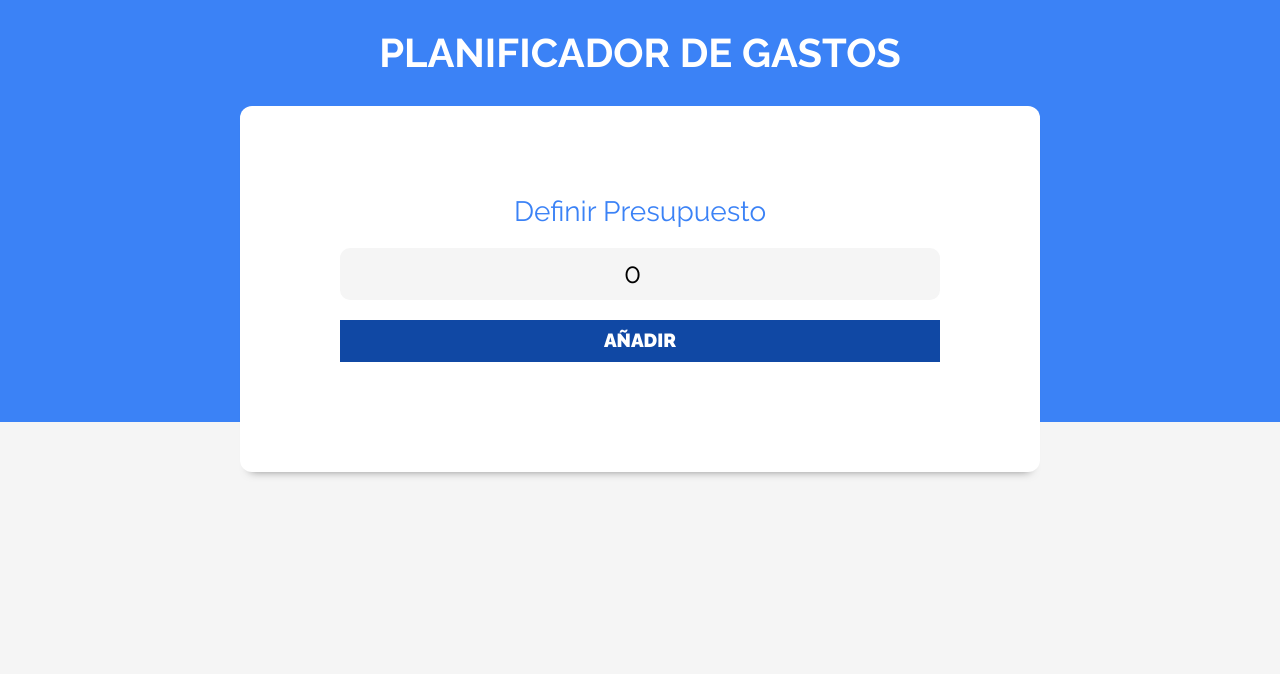
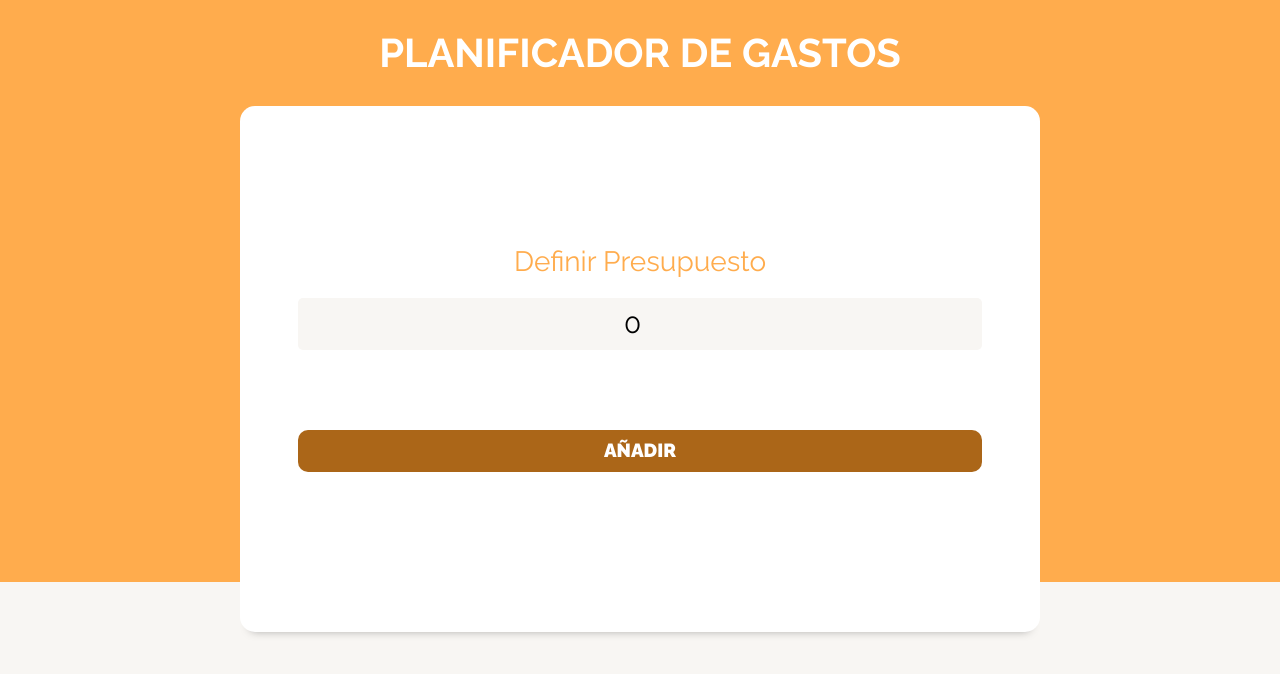
Before and after one commit to joshua-arnao/cost-control, a React (Vite) app: page / in a window 1280 px wide. Shown: the top 674 px of the page. Built offline with nearby package versions, Linux system fonts and the light colour scheme.

Commit message:
changing the design

```diff
--- a/src/App.jsx
+++ b/src/App.jsx
@@ -99,7 +99,7 @@ function App() {
   }
 
   return (
-    <div className={modal ? 'fijar' : ''}>
+    <div className={modal ? 'fix' : ''}>
       <Header
         expenses={expenses}
         setExpenses={setExpenses}
@@ -123,7 +123,7 @@ function App() {
             />
           </main>
 
-          <div className='nuevo-gasto'>
+          <div className='new-bills'>
             <img
               src={IconNewSpent}
               alt='icon new spent'
--- a/src/components/Filters.jsx
+++ b/src/components/Filters.jsx
@@ -2,9 +2,9 @@ import React from 'react'
 
 const Filters = ({ filter, setFilter }) => {
   return (
-    <div className='filtros sombra contenedor'>
+    <div className='filters shade container'>
       <form>
-        <div className='campo'>
+        <div className='field'>
           <label>Filtrar Gastos</label>
           <select value={filter} onChange={(e) => setFilter(e.target.value)}>
             <option value=''> -- Todas las categorias -- </option>
--- a/src/components/ListExpenses.jsx
+++ b/src/components/ListExpenses.jsx
@@ -9,7 +9,7 @@ const ListExpenses = ({
   filterExpenses
 }) => {
   return (
-    <div className='listado-gastos contenedor'>
+    <div className='list-bills container'>
       {/* {expenses ? <h2>Listado de Gastos</h2> : <p>Aún no hay gastos</p>} */}
 
       {filter ? (
--- a/src/components/Message.jsx
+++ b/src/components/Message.jsx
@@ -1,7 +1,7 @@
 import React from 'react'
 
 const Message = ({ children, tipo }) => {
-  return <div className={`alerta ${tipo}`}>{children}</div>
+  return <div className={`alert ${tipo}`}>{children}</div>
 }
 
 export default Message
--- a/src/components/NewBudget.jsx
+++ b/src/components/NewBudget.jsx
@@ -17,14 +17,14 @@ const NewBudget = ({ budget, setBudget, setIsValidBudget }) => {
   }
 
   return (
-    <div className='contenedor-presupuesto contenedor sombra'>
-      <form onSubmit={handleBudget} className='formulario'>
-        <div className='campo'>
+    <div className='container-budget container shade'>
+      <form onSubmit={handleBudget} className='form'>
+        <div className='field'>
           <label>Definir Presupuesto</label>
           <input
-            className='nuevo-presupuesto'
+            className='new-budget'
             type='number'
-            placeholder='Añade presupuesto'
+            placeholder='Añade Presupuesto'
             value={budget}
             onChange={(e) => setBudget(Number(e.target.value))}
           />
--- a/src/index.css
+++ b/src/index.css
@@ -1,16 +1,16 @@
 :root {
-    --azul: #3b82f6;
-    --blanco: #ffffff;
-    --gris-claro: #f5f5f5;
-    --gris: #94a3b8;
-    --gris-oscuro: #64748b;
-    --negro: #000;
+    --primary: #ffac4d;
+    --white: #ffffff;
+    --gray-light: #f8f6f3;
+    --gray: #b1afac;
+    --gray-dark: #6e6963;
+    --black: #000;
 }
 
 body {
     font-size: 1.6rem;
     font-family: "Raleway";
-    background-color: var(--gris-claro);
+    background-color: var(--gray-light);
 }
 html {
     font-size: 62.5%;
@@ -22,7 +22,7 @@ html {
     box-sizing: inherit;
 }
 
-.fijar {
+.fix {
     overflow: hidden;
     height: 100vh;
 }
@@ -30,81 +30,110 @@ html {
 h1 {
     font-size: 4rem;
 }
+@media (max-width: 768px) {
+    h1 {
+        font-size: 3rem;
+    }
+}
+
 h2 {
     font-size: 3rem;
 }
+@media (max-width: 768px) {
+    h2 {
+        font-size: 2rem;
+    }
+}
 
-.sombra {
-    box-shadow: 0px 9px 10px -10px rgba(0, 0, 0, 0.51);
-    -webkit-box-shadow: 0px 9px 10px -10px rgba(0, 0, 0, 0.51);
-    -moz-box-shadow: 0px 9px 10px -10px rgba(0, 0, 0, 0.51);
-    background-color: var(--blanco);
+
+.shade {
+    box-shadow: 0px 9px 10px -10px rgba(0, 0, 0, 0.35);
+    -webkit-box-shadow: 0px 9px 10px -10px rgba(0, 0, 0, 0.35);
+    -moz-box-shadow: 0px 9px 10px -10px rgba(0, 0, 0, 0.35);
+    background-color: var(--white);
     padding: 4rem;
-    border-radius: 1.2rem;
+    border-radius: 1.5rem;
 }
 
 header {
-    background-color: var(--azul);
+    background-color: var(--primary);
 }
 
 header h1 {
     padding: 3rem 0;
     margin: 0;
-    color: var(--blanco);
+    color: var(--white);
     text-align: center;
 
     text-transform: uppercase;
 }
 
-.formulario {
+.form {
     width: 95%;
     margin: 0 auto;
     padding: 10rem 0;
 }
-@media (min-width: 768px) {
-    .formulario {
+@media (max-width: 768px) {
+    .form {
         padding: 5rem 0;
         width: 60rem;
     }
 }
-.formulario legend {
+.form legend {
     font-size: 3.6rem;
     text-align: center;
     display: block;
     text-transform: uppercase;
-    color: var(--blanco);
+    color: var(--white);
     margin-bottom: 4rem;
     padding-bottom: 1rem;
-    border-bottom: 2px solid var(--azul);
+    border-bottom: 2px solid var(--primary);
 }
-.formulario .campo {
+.form .field {
     display: grid;
     margin-bottom: 2rem;
 }
+@media (max-width: 768px) {
+    form .field select{
+        width: 100%;
+    }
+}
 
-.formulario label {
-    color: var(--azul);
+.form label {
+    color: var(--primary);
     font-size: 2.8rem;
     text-align: center;
     margin-bottom: 2rem;
 }
+@media (max-width: 768px) {
+    .form label{
+        font-size: 2.2rem;
+    }
+}
 
-.formulario input[type="text"],
-.formulario input[type="number"] {
-    background-color: var(--gris-claro);
-    border-radius: 1rem;
+.form input[type="text"],
+.form input[type="number"] {
+    background-color: var(--gray-light);
+    border-radius: 0.5rem;
     padding: 1rem;
     border: none;
     flex: 1;
     font-size: 1.6rem;
 }
-.formulario input[type="submit"] {
-    background-color: #1048a4;
+@media (max-width: 768px) {
+    .form input{
+       width: 100%;
+       font-size: 1rem;
+    }
+}
+.form input[type="submit"] {
+    background-color: #ab6618;
     border: none;
+    border-radius: 1rem;
     padding: 1rem;
     text-align: center;
-    margin-top: 2rem;
-    color: var(--blanco);
+    margin-top: 8rem;
+    color: var(--white);
     font-weight: 900;
     text-transform: uppercase;
     font-size: 1.9rem;
@@ -112,26 +141,27 @@ header h1 {
     transition: background-color 300ms ease;
 }
 @media (min-width: 768px) {
-    .formulario input[type="submit"] {
+    .form input[type="submit"] {
         display: block;
         padding: 1rem 5rem;
+        width: 100%;
     }
 }
-.formulario input[type="submit"]:hover {
-    background-color: #042a67;
+.form input[type="submit"]:hover {
+    background-color: #74450f;
     cursor: pointer;
 }
 
-.formulario select {
+.form select {
     flex: 1;
     padding: 1rem;
     border: none;
-    border-radius: 1rem;
+    border-radius: 0.5rem;
     text-align: center;
-    background-color: var(--gris-claro);
+    background-color: var(--gray-light);
 }
 
-.alerta {
+.alert {
     padding: 2rem 5rem;
     /* max-width: 60rem; */
     width: 100%;
@@ -141,20 +171,20 @@ header h1 {
     font-size: 1.8rem;
     text-align: center;
 }
-.alerta.error {
-    background-color: var(--blanco);
+.alert.error {
+    background-color: var(--white);
     border-left: 5px solid #b91c1c;
     color: #b91c1c;
 }
-.alerta.success {
+.alert.success {
 }
 
-.contenedor {
+.container {
     width: 90%;
     max-width: 80rem;
     margin: 0 auto;
 }
-.contenedor-presupuesto {
+.container-budget {
     margin-top: -5rem;
 
     display: flex;
@@ -163,64 +193,69 @@ header h1 {
 
     transform: translateY(5rem);
 }
-.dos-columnas {
+.two-columns {
     flex-direction: column;
 }
-.dos-columnas :first-child {
+.two-columns :first-child {
     margin-bottom: 4rem;
 }
 @media (min-width: 768px) {
-    .dos-columnas {
+    .two-columns {
         flex-direction: row;
         align-items: center;
         gap: 4rem;
     }
-    .dos-columnas > div {
+    .two-columns > div {
         width: 50%;
     }
-    .dos-columnas :first-child {
+    .two-columns :first-child {
         margin-bottom: 0;
     }
 }
-.formulario input[type="text"].nuevo-presupuesto,
-.formulario input[type="number"].nuevo-presupuesto {
+.form input[type="text"].new-budget,
+.form input[type="number"].new-budget {
     font-size: 2.8rem;
     text-align: center;
 }
+@media (max-width: 768px) {
+    .form input[type="number"].new-budget{
+        font-size: 2.0rem;
+    }
+}
 
-.contenedor-presupuesto svg {
+.container-budget svg {
     width: 25rem;
 }
 
-.contenido-presupuesto {
+.content-budget {
     width: 100%;
 }
-.contenido-presupuesto p {
+.content-budget p {
     font-weight: 400;
-    color: var(--gris-oscuro);
+    color: var(--gray-dark);
     font-size: 2.4rem;
     text-align: center;
 }
 @media (min-width: 768px) {
-    .contenido-presupuesto p {
+    .content-budget p {
         text-align: left;
     }
 }
-.contenido-presupuesto p.negativo,
-.contenido-presupuesto p.negativo span {
+.content-budget p.negativo,
+.content-budget p.negativo span {
     color: #DC2626;
 }
-.contenido-presupuesto span {
+.content-budget span {
     font-weight: 900;
-    color: var(--azul);
+    color: var(--primary);
 }
 .reset-app {
     border: none;
-    background-color: #db2777;
+    background-color: #ab6618;
     padding: 1rem;
     width: 100%;
     text-align: center;
-    color: var(--blanco);
+    color: var(--white);
     text-transform: uppercase;
     font-weight: 900;
     border-radius: 1rem;
@@ -228,7 +263,7 @@ header h1 {
     transition-duration: 300ms;
 }
 .reset-app:hover {
-    background-color: #c71465;
+    background-color: #74450f;
     cursor: pointer;
 }
 
@@ -236,38 +271,44 @@ main {
     padding-top: 10rem;
 }
 
-.filtros .campo {
+.filters .field {
     display: flex;
     align-items: center;
     gap: 2rem;
 }
-.filtros label {
+.filters label {
     font-size: 3rem;
     font-weight: 900;
-    color: var(--gris-oscuro);
+    color: var(--gray-dark);
 }
-.filtros select {
+@media (max-width: 768px) {
+    .filters label {
+        font-size: 1.8rem;
+    }
+}
+
+.filters select {
     flex: 1;
     padding: 1rem;
     border: none;
     border-radius: 1rem;
     text-align: center;
-    background-color: var(--gris-claro);
+    background-color: var(--gray-light);
 }
 
-.listado-gastos {
+.list-bills {
     margin-top: 5rem;
 }
-.listado-gastos h2 {
-    color: var(--gris-oscuro);
+.list-bills h2 {
+    color: var(--gray-dark);
     font-weight: 900;
 }
-.no-gastos {
+.no-bills {
     text-align: center;
     font-size: 2.2rem;
 }
 
-.gasto {
+.bills {
     display: flex;
     justify-content: space-between;
     align-items: center;
@@ -276,65 +317,84 @@ main {
     width: 100%;
 }
 
-.cantidad-gasto {
+.cantidad-bills {
     font-size: 2.4rem;
-    color: var(--negro);
+    color: var(--black);
     font-weight: 900;
 }
 
-.contenido-gasto {
+.content-bills {
     display: flex;
     align-items: center;
     gap: 2rem;
 }
 
-.contenido-gasto img {
+.content-bills img {
     width: 10rem;
 }
+@media (max-width: 768px) {
+    .content-bills img {
+        width: 5rem;
+    }
+}
 
-.descripcion-gasto p {
+.description-bills p {
     margin: 0 0 0.3rem 0;
 }
-.descripcion-gasto .categoria {
-    color: var(--gris);
+.description-bills .categoria {
+    color: var(--gray);
     font-size: 1.6rem;
     font-weight: 900;
     text-transform: uppercase;
 }
-.descripcion-gasto p {
+.description-bills p {
     margin-bottom: 1rem;
 }
-.descripcion-gasto .nombre-gasto {
-    color: var(--gris-oscuro);
+.description-bills .name-bills {
+    color: var(--gray-dark);
     font-size: 2.4rem;
     font-weight: 700;
 }
-.descripcion-gasto .nombre-gasto:hover {
+@media (max-width: 768px) {
+    .description-bills .name-bills  {
+        font-size:1.8rem;
+    }
+}
+
+
+.description-bills .name-bills:hover {
     cursor: pointer;
 }
-.descripcion-gasto .fecha-gasto {
+.description-bills .fecha-bills {
     font-size: 1.8rem;
     font-weight: 900;
-    color: var(--gris-oscuro);
+    color: var(--gray-dark);
 }
-.descripcion-gasto .fecha-gasto span {
+@media (max-width: 768px) {
+    .description-bills .fecha-bills  {
+        font-size:1.5rem;
+    }
+}
+.description-bills .fecha-bills span {
     font-weight: 400;
 }
 
-.nuevo-gasto {
+.new-bills {
     position: fixed;
     bottom: 5rem;
     right: 5rem;
 }
 
-.nuevo-gasto img {
+.new-bills img {
     width: 5rem;
 }
-.nuevo-gasto img:hover {
+.new-bills img:hover {
     cursor: pointer;
 }
 
 .modal {
+    display: flex;
+    align-items: center;
     position: absolute;
     background-color: rgb(0 0 0 / 0.90);
     top: 0;
@@ -342,18 +402,19 @@ main {
     right: 0;
     bottom: 0;
 }
-.modal .cerrar-modal {
+
+.modal .closed-modal {
     position: absolute;
     right: 3rem;
     top: 3rem;
     width: 3rem;
     height: 3rem;
 }
-.modal .cerrar-modal img {
+.modal .closed-modal img {
     width: 100%;
 }
 
-.modal .formulario {
+.modal .form {
     max-width: 80rem;
     width: 40rem;
     transition-property: all;
@@ -361,19 +422,25 @@ main {
     transition-timing-function: ease-in;
     opacity: 0;
 }
+@media (max-width: 768px) {
+    .modal .form {
+        width: 30rem;
+    }
+}
+
 .modal label {
-    color: var(--blanco);
+    color: var(--white);
 }
 body .modal {
     overflow: hidden;
 }
 
-.modal .formulario.animar {
+.modal .form.animar {
     position: relative;
     opacity: 1;
 }
 
-.modal .formulario.cerrar {
+.modal .form.closed {
     opacity: 0;
 }
 
@@ -387,15 +454,15 @@ body .modal {
 
 /*** SWIPE LIST OVERRIDES **/
 .swipe-action__leading {
-    background-color: var(--azul);
-    color: var(--blanco);
+    background-color: var(--primary);
+    color: var(--white);
     margin-bottom: 2rem;
 }
 
 .swipe-action__trailing {
     background-color: #db2777;
     margin-bottom: 2rem;
-    color: var(--blanco);
+    color: var(--white);
 }
 
 .swipeable-list .swipe-action {
```
Also changed, not shown: src/components/BudgetControl.jsx (+5 -5 lines), src/components/Modal.jsx (+6 -6 lines), src/components/Spend.jsx (+6 -6 lines), src/img/nuevo-gasto.svg.
